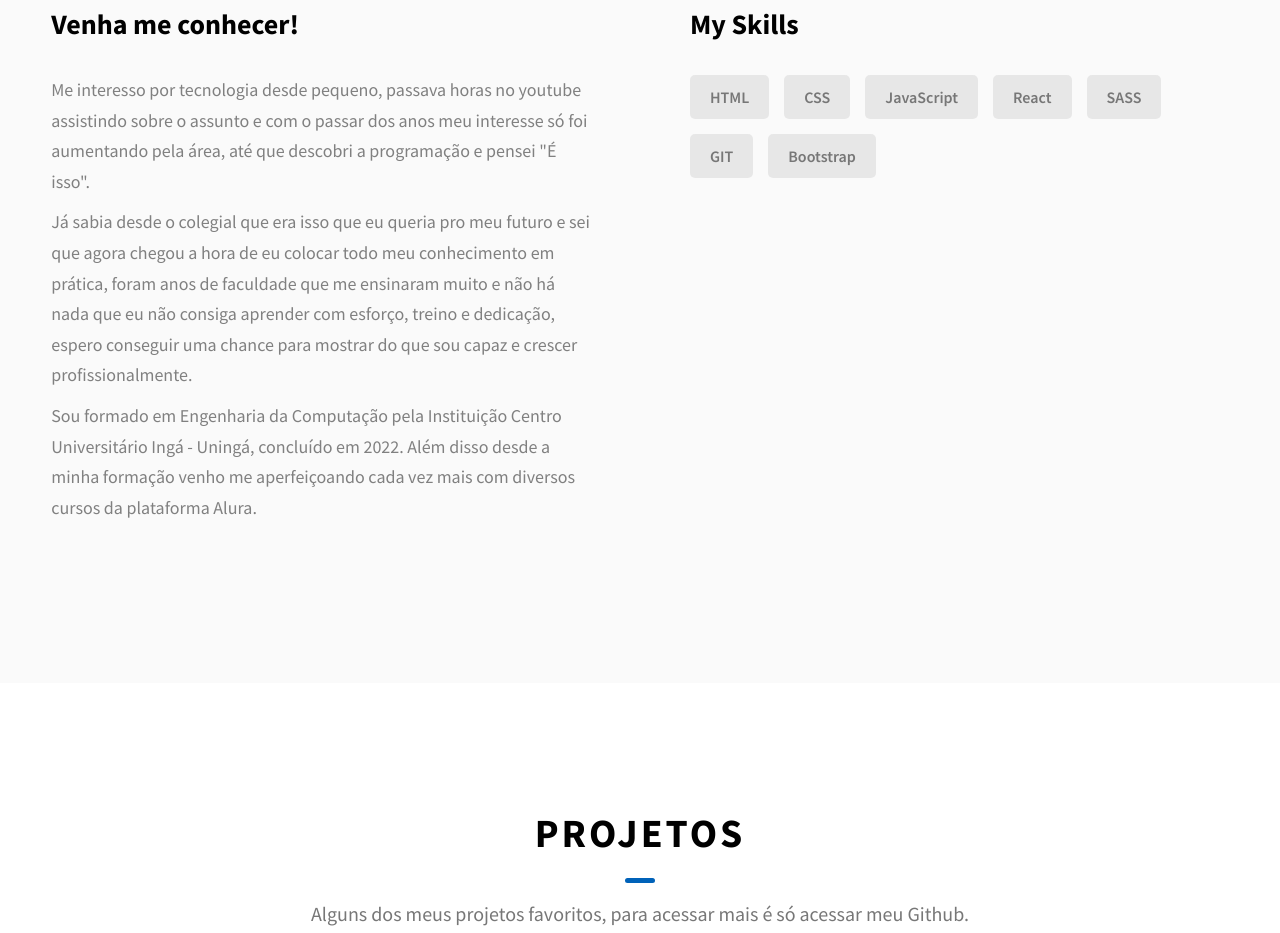
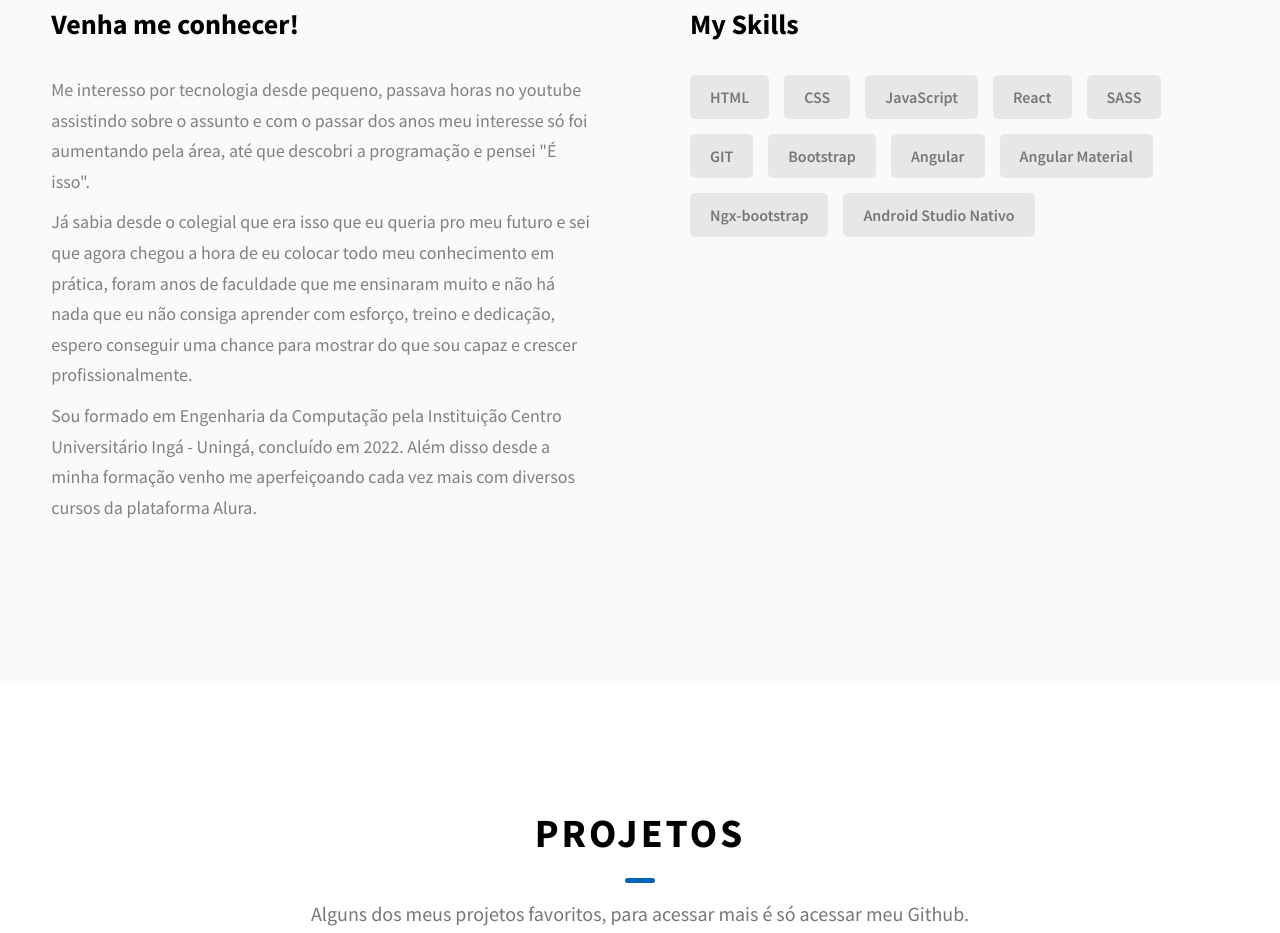
Before and after one commit to jaovittor22/Portfolio, a plain HTML site: page index.html in a window 1280 px wide. Shown: the part 1230-2163 px from the top of the page. Drawn offline with Linux system fonts and the light colour scheme.

Commit message:
Update index.html

```diff
--- a/index.html
+++ b/index.html
@@ -154,6 +154,12 @@
               <div class="skills__skill">SASS</div>
               <div class="skills__skill">GIT</div>
               <div class="skills__skill">Bootstrap</div>
+              <div class="skills__skill">Angular</div>
+              <div class="skills__skill">Angular Material</div>
+              <div class="skills__skill">Ngx-bootstrap </div>
+              <div class="skills__skill">Android Studio Nativo</div>
+
+
 
             </div>
           </div>
```
